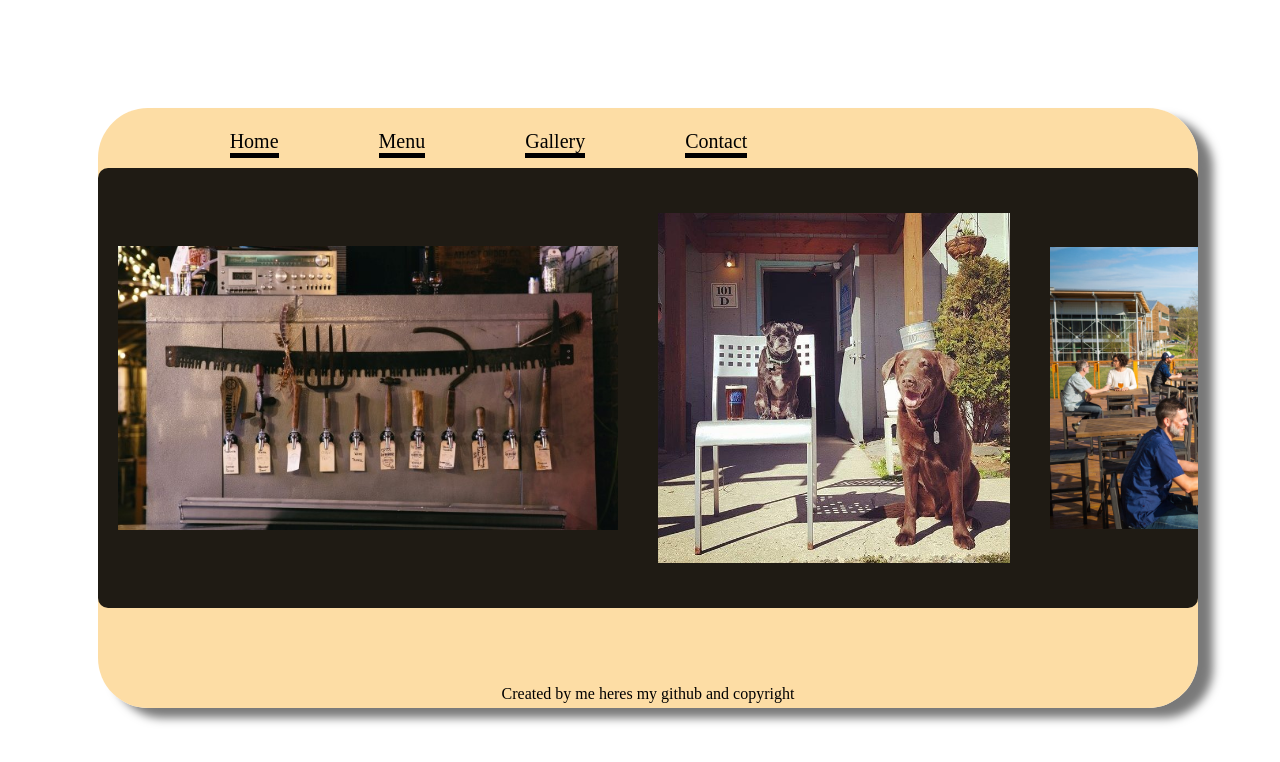
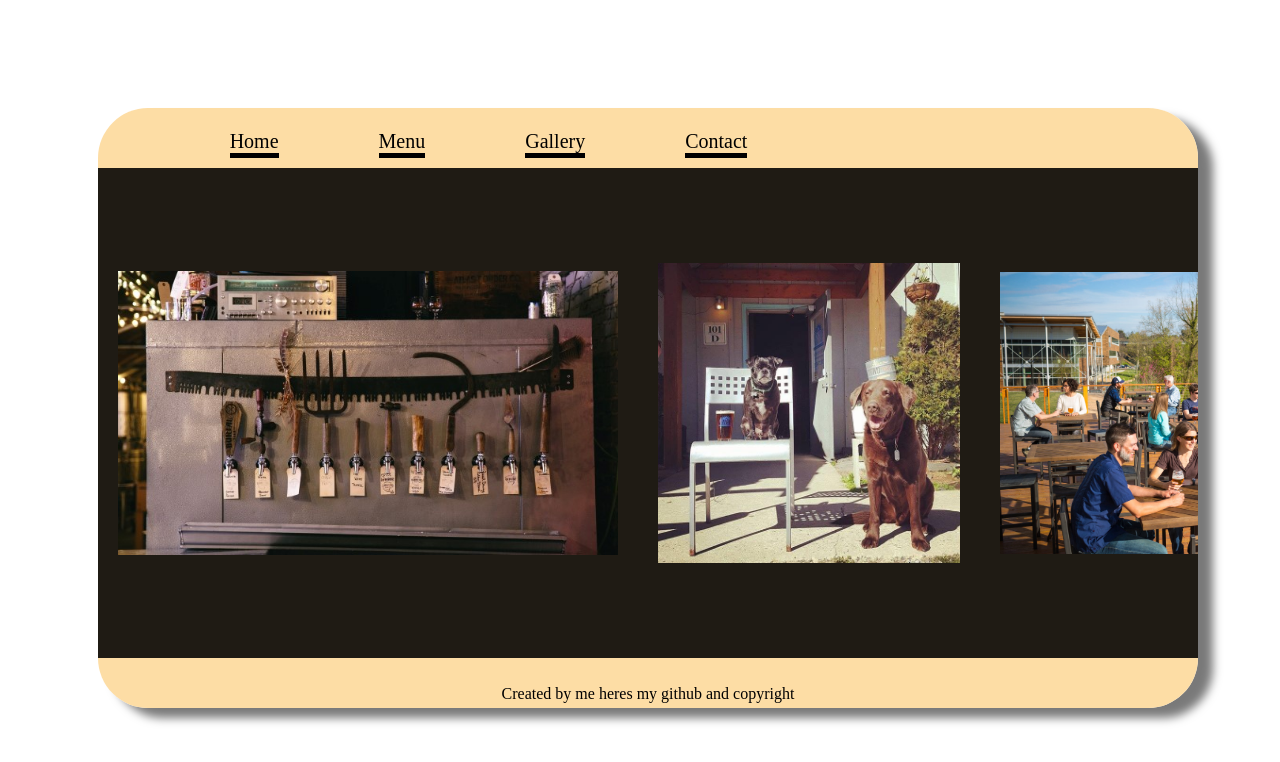
Before and after one commit to enPlace/top-restaurant-page, a plain HTML site: page src/gallery-images/index.html in a window 1280 px wide. Drawn offline with Linux system fonts and the light colour scheme; files that its build step writes are made by us from their sources.

Commit message:
gallery scrolling

```diff
--- a/src/style.css
+++ b/src/style.css
@@ -60,7 +60,7 @@ body{
     display: none;
 }
 .menu-content.active{
-    grid-row: 2/12;
+    grid-row: 2/13;
     grid-column:1/13;
 }
 .beer-menu.active{
@@ -148,20 +148,21 @@ body{
     background-color: rgba(0, 0, 0, 0.877);
     overflow-x: scroll;
     overflow-y:scroll;
-    border-radius: 10px;
+
     overflow: -moz-scrollbars-vertical; ;
+
 }
 
 .gallery.active img{
     max-width: 500px;
-    max-height: 350px;
+    max-height: 300px;
     margin: 20px;
     transition:cubic-bezier(1, 0, 0, 1) .2s;
 
 
 }
 .gallery.active img:hover{
-    transform: scale(1.2);
+    transform: scale(1.1);
     transition: ease-in-out .4s;
 }
 
```
